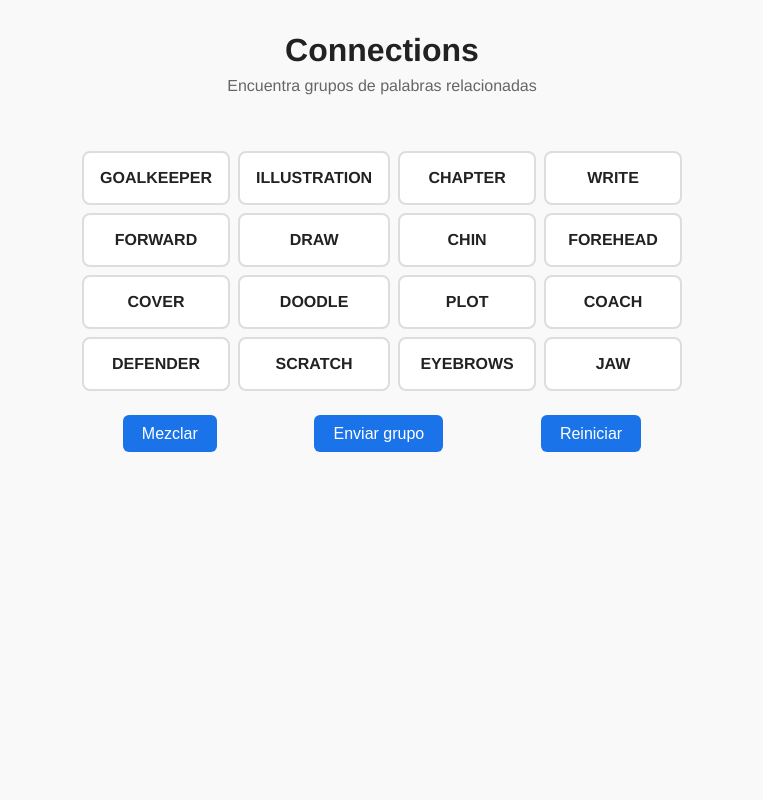
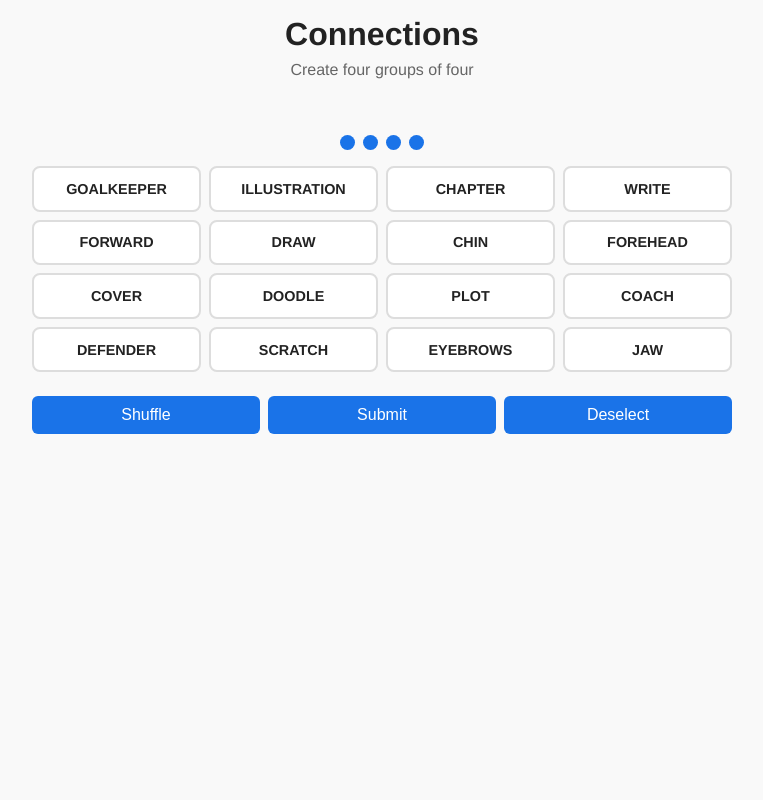
Before and after one commit to Nerea-fernandezM/4x4, a Flask app: page / in a window 1280 px wide. Shown: the whole page, without its empty margins (258-1021 px from the left). Run offline with Flask 3, Linux system fonts and the light colour scheme.

Commit message:
Update index.html

```diff
--- a/templates/index.html
+++ b/templates/index.html
@@ -19,12 +19,12 @@
       justify-content: center;
       align-items: flex-start;
       min-height: 100vh;
-      padding: 2rem 1rem;
+      padding: 1rem;
     }
 
     .container {
       text-align: center;
-      max-width: 600px;
+      max-width: 700px;
       width: 100%;
     }
 
@@ -40,9 +40,27 @@
     }
 
     .message {
-      font-size: 1.1rem;
+      font-size: 1.2rem;
+      font-weight: bold;
       margin-bottom: 1rem;
       min-height: 1.5rem;
+    }
+
+    /* VIDAS COMO PUNTOS */
+    .lives {
+      display: flex;
+      justify-content: center;
+      gap: 0.5rem;
+      margin-bottom: 1rem;
+    }
+    .life {
+      width: 15px;
+      height: 15px;
+      border-radius: 50%;
+      background-color: #1a73e8;
+    }
+    .life.lost {
+      background-color: #ddd;
     }
 
     .group-section {
@@ -54,7 +72,6 @@
       font-weight: bold;
       margin: 0.5rem 0;
       font-size: 1.1rem;
-      color: #2ecc71;
     }
 
     .grid {
@@ -64,15 +81,28 @@
       margin-bottom: 1.5rem;
     }
 
+    /* Responsive para móvil */
+    @media (max-width: 768px) {
+      .grid {
+        grid-template-columns: repeat(2, 1fr);
+      }
+    }
+    @media (max-width: 480px) {
+      .grid {
+        grid-template-columns: 1fr;
+      }
+    }
+
     .card {
       background-color: #fff;
       border: 2px solid #ddd;
       border-radius: 8px;
-      padding: 1rem;
+      padding: 0.8rem;
       font-weight: bold;
       cursor: pointer;
       transition: all 0.2s ease-in-out;
       user-select: none;
+      font-size: 0.9rem;
     }
 
     .card:hover {
@@ -85,21 +115,31 @@
       border-color: #3399ff;
     }
 
-    .card.solved {
-      background-color: #c8f7c5;
-      border-color: #2ecc71;
-      color: #333;
-      cursor: default;
+    /* Colores de grupos resueltos */
+    .card.solved.darkblue {
+      background-color: #003366;
+      border-color: #001f4d;
+      color: #fff;
+    }
+
+    .card.solved.lightblue {
+      background-color: #cce6ff;
+      border-color: #66b2ff;
+      color: #003366;
     }
 
     .controls {
       display: flex;
-      justify-content: space-around;
-      gap: 1rem;
+      justify-content: center;
+      gap: 0.5rem;
+      flex-wrap: wrap;
+      margin-top: 1rem;
     }
 
     button {
-      padding: 0.6rem 1.2rem;
+      flex: 1;
+      min-width: 100px;
+      padding: 0.6rem 1rem;
       font-size: 1rem;
       border: none;
       border-radius: 6px;
@@ -117,34 +157,37 @@
 <body>
   <div class="container">
     <h1>Connections</h1>
-    <p class="subtitle">Encuentra grupos de palabras relacionadas</p>
+    <p class="subtitle">Create four groups of four</p>
 
     <div id="message" class="message"></div>
+    <div id="lives" class="lives"></div>
 
-    <!-- Donde se renderizan los grupos resueltos -->
+    <!-- Grupos resueltos -->
     <div id="solvedGroups"></div>
 
-    <!-- Donde se renderizan las tarjetas restantes -->
+    <!-- Palabras restantes -->
     <div class="grid" id="grid"></div>
 
     <div class="controls">
-      <button id="shuffleBtn">Mezclar</button>
-      <button id="submitBtn">Enviar grupo</button>
-      <button id="resetBtn">Reiniciar</button>
+      <button id="shuffleBtn">Shuffle</button>
+      <button id="submitBtn">Submit</button>
+      <button id="deselectBtn">Deselect</button>
     </div>
   </div>
 
   <script>
-    // Flask pasa los datos aquí
     const allGroups = {{ allGroups | tojson }};
 
-    let solved = []; // [{name: "", words: []}]
+    let solved = [];
     let selectedWords = [];
     let remainingWords = [];
+    let lives = 4;
+    let gameOver = false;
 
     const grid = document.getElementById("grid");
     const message = document.getElementById("message");
     const solvedGroups = document.getElementById("solvedGroups");
+    const livesDisplay = document.getElementById("lives");
 
     function shuffle(array) {
       return array.sort(() => Math.random() - 0.5);
@@ -154,14 +197,20 @@
       solved = [];
       selectedWords = [];
       remainingWords = allGroups.flatMap(g => g.words);
+      lives = 4;
+      gameOver = false;
       renderGame();
+      updateLives();
+      enableGame();
+      showMessage("", true);
     }
 
     function renderGame() {
       solvedGroups.innerHTML = "";
       grid.innerHTML = "";
 
-      // Mostrar grupos resueltos
+      if (gameOver) return;
+
       solved.forEach(group => {
         const section = document.createElement("div");
         section.className = "group-section";
@@ -176,6 +225,13 @@
         group.words.forEach(word => {
           const card = document.createElement("div");
           card.className = "card solved";
+
+          if (group.name === allGroups[0].name) {
+            card.classList.add("darkblue");
+          } else {
+            card.classList.add("lightblue");
+          }
+
           card.textContent = word;
           groupGrid.appendChild(card);
         });
@@ -185,7 +241,6 @@
         solvedGroups.appendChild(section);
       });
 
-      // Mostrar cartas restantes
       const shuffled = shuffle([...remainingWords]);
       shuffled.forEach(word => {
         const card = document.createElement("div");
@@ -209,8 +264,8 @@
     }
 
     function submitGroup() {
-      if (selectedWords.length !== 4) {
-        showMessage("Selecciona exactamente 4 palabras.", false);
+      if (selectedWords.length !== 4 || gameOver) {
+        showMessage("Select only four words!", false);
         return;
       }
 
@@ -219,14 +274,65 @@
       );
 
       if (found) {
-        showMessage(`¡Grupo "${found.name}" correcto! 🎉`, true);
         solved.push(found);
         remainingWords = remainingWords.filter(w => !found.words.includes(w));
-        renderGame();
         selectedWords = [];
+
+        if (solved.length === 4) {
+          showMessage("¡Has ganado! 🎉", true);
+          gameOver = true;
+          disableGame();
+          renderGame();
+        } else {
+          showMessage(`¡Group "${found.name}" correct! 🎉`, true);
+          renderGame();
+        }
       } else {
-        showMessage("Grupo incorrecto. ❌", false);
+        let almost = allGroups.find(group => {
+          let count = group.words.filter(w => selectedWords.includes(w)).length;
+          return count === 3;
+        });
+
+        if (almost) {
+          showMessage("One Away ⚠️", false);
+        } else {
+          lives--;
+          updateLives();
+          if (lives <= 0) {
+            showMessage("Game Over ❌", false);
+            gameOver = true;
+            disableGame();
+            renderGame();
+          } else {
+            showMessage("Group incorrect. ❌", false);
+          }
+        }
       }
+    }
+
+    function updateLives() {
+      livesDisplay.innerHTML = "";
+      for (let i = 0; i < 4; i++) {
+        const dot = document.createElement("div");
+        dot.className = "life";
+        if (i >= lives) {
+          dot.classList.add("lost");
+        }
+        livesDisplay.appendChild(dot);
+      }
+    }
+
+    function disableGame() {
+      document.querySelectorAll(".card").forEach(c => c.onclick = null);
+      document.getElementById("submitBtn").disabled = true;
+      document.getElementById("shuffleBtn").disabled = true;
+      document.getElementById("deselectBtn").disabled = true;
+    }
+
+    function enableGame() {
+      document.getElementById("submitBtn").disabled = false;
+      document.getElementById("shuffleBtn").disabled = false;
+      document.getElementById("deselectBtn").disabled = false;
     }
 
     function showMessage(text, success) {
@@ -236,12 +342,18 @@
 
     document.getElementById("submitBtn").addEventListener("click", submitGroup);
     document.getElementById("shuffleBtn").addEventListener("click", () => {
-      selectedWords = [];
-      renderGame();
+      if (!gameOver) {
+        selectedWords = [];
+        renderGame();
+      }
     });
-    document.getElementById("resetBtn").addEventListener("click", initGame);
+    document.getElementById("deselectBtn").addEventListener("click", () => {
+      if (!gameOver) {
+        selectedWords = [];
+        renderGame();
+      }
+    });
 
-    // Iniciar juego
     initGame();
   </script>
 </body>
```
